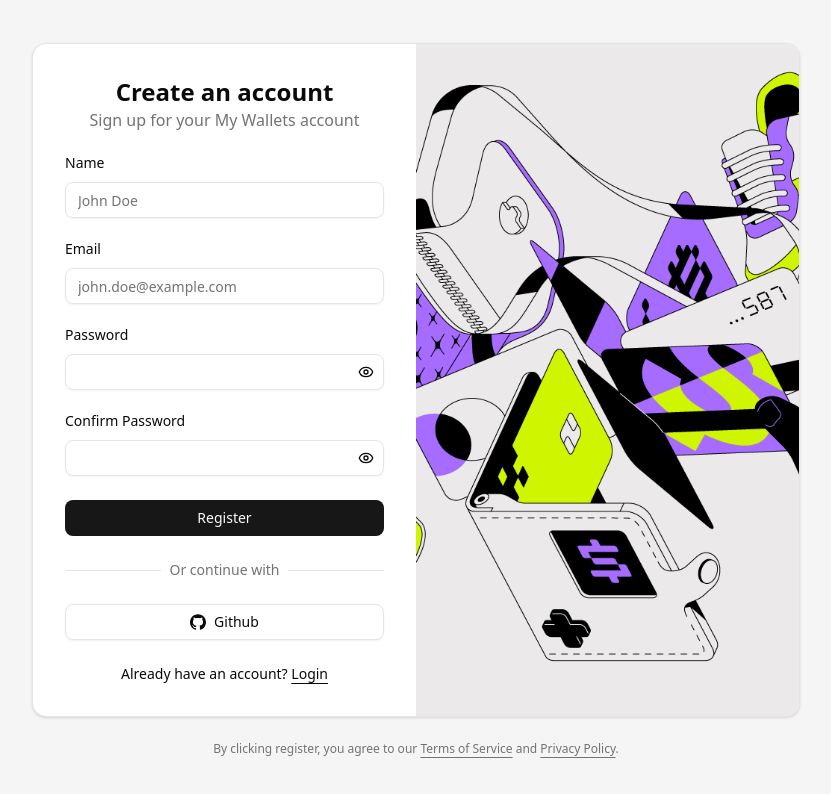
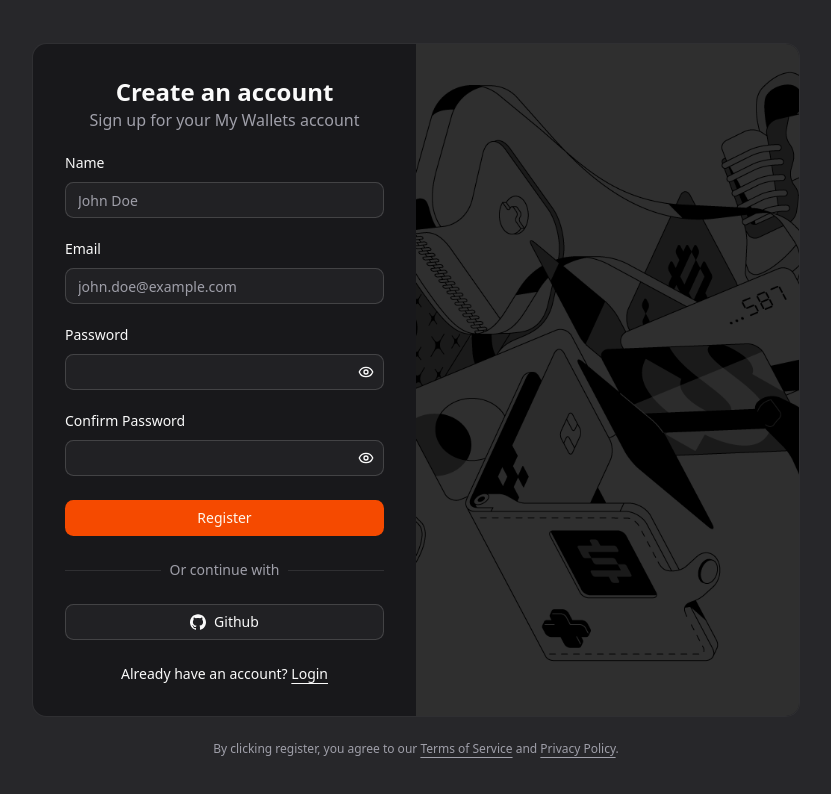
Before and after one commit to JoseMokeni/my-wallets-nextjs, a Next.js app: page /register in a window 1280 px wide. Shown: the top 794 px of the page, without its empty margins (224-1055 px from the left). Built offline with nearby package versions, Linux system fonts and the light colour scheme.

Commit message:
changed theme

```diff
--- a/app/(root)/balances/[id]/page.tsx
+++ b/app/(root)/balances/[id]/page.tsx
@@ -82,7 +82,7 @@ const Page = () => {
       </div>
 
       {filteredTransactions.length === 0 ? (
-        <p className="text-gray-500">No transactions found.</p>
+        <p className="text-muted-foregtound">No transactions found.</p>
       ) : null}
       <CreateTransactionDialog
         balance={balance}
--- a/app/(root)/balances/page.tsx
+++ b/app/(root)/balances/page.tsx
@@ -24,10 +24,10 @@ const Page = () => {
   return (
     <div className="w-full">
       <h1 className="text-2xl font-bold mb-4">Balances</h1>
-      <p className="text-gray-600">Manage your balances here.</p>
+      <p className="text-muted-foreground">Manage your balances here.</p>
       <CreateBalanceDialog onBalanceCreated={handleBalanceCreated} />
       {balances.length === 0 ? (
-        <p className="text-gray-500">No balances found.</p>
+        <p className="text-muted-foreground">No balances found.</p>
       ) : (
         <BalancesList balances={balances} />
       )}
--- a/app/(root)/categories/page.tsx
+++ b/app/(root)/categories/page.tsx
@@ -66,7 +66,7 @@ const Page = () => {
     <div className="w-full">
       <h1 className="text-2xl font-bold mb-4">Categories</h1>
       {categories.length === 0 ? (
-        <p className="text-gray-500">No categories found.</p>
+        <p className="text-muted-foreground">No categories found.</p>
       ) : null}
       <CreateCategoryDialog onCategoryCreated={handleCreateCategory} />
       <DataTable
--- a/app/globals.css
+++ b/app/globals.css
@@ -3,113 +3,126 @@
 
 @custom-variant dark (&:is(.dark *));
 
-@theme inline {
-  --color-background: var(--background);
-  --color-foreground: var(--foreground);
-  --font-sans: var(--font-geist-sans);
-  --font-mono: var(--font-geist-mono);
-  --color-sidebar-ring: var(--sidebar-ring);
-  --color-sidebar-border: var(--sidebar-border);
-  --color-sidebar-accent-foreground: var(--sidebar-accent-foreground);
-  --color-sidebar-accent: var(--sidebar-accent);
-  --color-sidebar-primary-foreground: var(--sidebar-primary-foreground);
-  --color-sidebar-primary: var(--sidebar-primary);
-  --color-sidebar-foreground: var(--sidebar-foreground);
-  --color-sidebar: var(--sidebar);
-  --color-chart-5: var(--chart-5);
-  --color-chart-4: var(--chart-4);
-  --color-chart-3: var(--chart-3);
-  --color-chart-2: var(--chart-2);
-  --color-chart-1: var(--chart-1);
-  --color-ring: var(--ring);
-  --color-input: var(--input);
-  --color-border: var(--border);
-  --color-destructive: var(--destructive);
-  --color-accent-foreground: var(--accent-foreground);
-  --color-accent: var(--accent);
-  --color-muted-foreground: var(--muted-foreground);
-  --color-muted: var(--muted);
-  --color-secondary-foreground: var(--secondary-foreground);
-  --color-secondary: var(--secondary);
-  --color-primary-foreground: var(--primary-foreground);
-  --color-primary: var(--primary);
-  --color-popover-foreground: var(--popover-foreground);
-  --color-popover: var(--popover);
-  --color-card-foreground: var(--card-foreground);
-  --color-card: var(--card);
-  --radius-sm: calc(var(--radius) - 4px);
-  --radius-md: calc(var(--radius) - 2px);
-  --radius-lg: var(--radius);
-  --radius-xl: calc(var(--radius) + 4px);
-}
-
 :root {
-  --radius: 0.625rem;
+  --radius: 0.65rem;
   --background: oklch(1 0 0);
-  --foreground: oklch(0.145 0 0);
+  --foreground: oklch(0.141 0.005 285.823);
   --card: oklch(1 0 0);
-  --card-foreground: oklch(0.145 0 0);
+  --card-foreground: oklch(0.141 0.005 285.823);
   --popover: oklch(1 0 0);
-  --popover-foreground: oklch(0.145 0 0);
-  --primary: oklch(0.205 0 0);
-  --primary-foreground: oklch(0.985 0 0);
-  --secondary: oklch(0.97 0 0);
-  --secondary-foreground: oklch(0.205 0 0);
-  --muted: oklch(0.97 0 0);
-  --muted-foreground: oklch(0.556 0 0);
-  --accent: oklch(0.97 0 0);
-  --accent-foreground: oklch(0.205 0 0);
+  --popover-foreground: oklch(0.141 0.005 285.823);
+  --primary: oklch(0.705 0.213 47.604);
+  --primary-foreground: oklch(0.98 0.016 73.684);
+  --secondary: oklch(0.967 0.001 286.375);
+  --secondary-foreground: oklch(0.21 0.006 285.885);
+  --muted: oklch(0.967 0.001 286.375);
+  --muted-foreground: oklch(0.552 0.016 285.938);
+  --accent: oklch(0.967 0.001 286.375);
+  --accent-foreground: oklch(0.21 0.006 285.885);
   --destructive: oklch(0.577 0.245 27.325);
-  --border: oklch(0.922 0 0);
-  --input: oklch(0.922 0 0);
-  --ring: oklch(0.708 0 0);
+  --border: oklch(0.92 0.004 286.32);
+  --input: oklch(0.92 0.004 286.32);
+  --ring: oklch(0.705 0.213 47.604);
   --chart-1: oklch(0.646 0.222 41.116);
   --chart-2: oklch(0.6 0.118 184.704);
   --chart-3: oklch(0.398 0.07 227.392);
   --chart-4: oklch(0.828 0.189 84.429);
   --chart-5: oklch(0.769 0.188 70.08);
   --sidebar: oklch(0.985 0 0);
-  --sidebar-foreground: oklch(0.145 0 0);
-  --sidebar-primary: oklch(0.205 0 0);
-  --sidebar-primary-foreground: oklch(0.985 0 0);
-  --sidebar-accent: oklch(0.97 0 0);
-  --sidebar-accent-foreground: oklch(0.205 0 0);
-  --sidebar-border: oklch(0.922 0 0);
-  --sidebar-ring: oklch(0.708 0 0);
+  --sidebar-foreground: oklch(0.141 0.005 285.823);
+  --sidebar-primary: oklch(0.705 0.213 47.604);
+  --sidebar-primary-foreground: oklch(0.98 0.016 73.684);
+  --sidebar-accent: oklch(0.967 0.001 286.375);
+  --sidebar-accent-foreground: oklch(0.21 0.006 285.885);
+  --sidebar-border: oklch(0.92 0.004 286.32);
+  --sidebar-ring: oklch(0.705 0.213 47.604);
 }
 
 .dark {
-  --background: oklch(0.145 0 0);
+  --background: oklch(0.141 0.005 285.823);
   --foreground: oklch(0.985 0 0);
-  --card: oklch(0.205 0 0);
+  --card: oklch(0.21 0.006 285.885);
   --card-foreground: oklch(0.985 0 0);
-  --popover: oklch(0.205 0 0);
+  --popover: oklch(0.21 0.006 285.885);
   --popover-foreground: oklch(0.985 0 0);
-  --primary: oklch(0.922 0 0);
-  --primary-foreground: oklch(0.205 0 0);
-  --secondary: oklch(0.269 0 0);
+  --primary: oklch(0.646 0.222 41.116);
+  --primary-foreground: oklch(0.98 0.016 73.684);
+  --secondary: oklch(0.274 0.006 286.033);
   --secondary-foreground: oklch(0.985 0 0);
-  --muted: oklch(0.269 0 0);
-  --muted-foreground: oklch(0.708 0 0);
-  --accent: oklch(0.269 0 0);
+  --muted: oklch(0.274 0.006 286.033);
+  --muted-foreground: oklch(0.705 0.015 286.067);
+  --accent: oklch(0.274 0.006 286.033);
   --accent-foreground: oklch(0.985 0 0);
   --destructive: oklch(0.704 0.191 22.216);
   --border: oklch(1 0 0 / 10%);
   --input: oklch(1 0 0 / 15%);
-  --ring: oklch(0.556 0 0);
+  --ring: oklch(0.646 0.222 41.116);
   --chart-1: oklch(0.488 0.243 264.376);
   --chart-2: oklch(0.696 0.17 162.48);
   --chart-3: oklch(0.769 0.188 70.08);
   --chart-4: oklch(0.627 0.265 303.9);
   --chart-5: oklch(0.645 0.246 16.439);
-  --sidebar: oklch(0.205 0 0);
+  --sidebar: oklch(0.21 0.006 285.885);
   --sidebar-foreground: oklch(0.985 0 0);
-  --sidebar-primary: oklch(0.488 0.243 264.376);
-  --sidebar-primary-foreground: oklch(0.985 0 0);
-  --sidebar-accent: oklch(0.269 0 0);
+  --sidebar-primary: oklch(0.646 0.222 41.116);
+  --sidebar-primary-foreground: oklch(0.98 0.016 73.684);
+  --sidebar-accent: oklch(0.274 0.006 286.033);
   --sidebar-accent-foreground: oklch(0.985 0 0);
   --sidebar-border: oklch(1 0 0 / 10%);
-  --sidebar-ring: oklch(0.556 0 0);
+  --sidebar-ring: oklch(0.646 0.222 41.116);
+}
+
+@theme inline {
+  --color-background: var(--background);
+  --color-foreground: var(--foreground);
+  --color-card: var(--card);
+  --color-card-foreground: var(--card-foreground);
+  --color-popover: var(--popover);
+  --color-popover-foreground: var(--popover-foreground);
+  --color-primary: var(--primary);
+  --color-primary-foreground: var(--primary-foreground);
+  --color-secondary: var(--secondary);
+  --color-secondary-foreground: var(--secondary-foreground);
+  --color-muted: var(--muted);
+  --color-muted-foreground: var(--muted-foreground);
+  --color-accent: var(--accent);
+  --color-accent-foreground: var(--accent-foreground);
+  --color-destructive: var(--destructive);
+  --color-destructive-foreground: var(--destructive-foreground);
+  --color-border: var(--border);
+  --color-input: var(--input);
+  --color-ring: var(--ring);
+  --color-chart-1: var(--chart-1);
+  --color-chart-2: var(--chart-2);
+  --color-chart-3: var(--chart-3);
+  --color-chart-4: var(--chart-4);
+  --color-chart-5: var(--chart-5);
+  --color-sidebar: var(--sidebar);
+  --color-sidebar-foreground: var(--sidebar-foreground);
+  --color-sidebar-primary: var(--sidebar-primary);
+  --color-sidebar-primary-foreground: var(--sidebar-primary-foreground);
+  --color-sidebar-accent: var(--sidebar-accent);
+  --color-sidebar-accent-foreground: var(--sidebar-accent-foreground);
+  --color-sidebar-border: var(--sidebar-border);
+  --color-sidebar-ring: var(--sidebar-ring);
+
+  --font-sans: var(--font-sans);
+  --font-mono: var(--font-mono);
+  --font-serif: var(--font-serif);
+
+  --radius-sm: calc(var(--radius) - 4px);
+  --radius-md: calc(var(--radius) - 2px);
+  --radius-lg: var(--radius);
+  --radius-xl: calc(var(--radius) + 4px);
+
+  --shadow-2xs: var(--shadow-2xs);
+  --shadow-xs: var(--shadow-xs);
+  --shadow-sm: var(--shadow-sm);
+  --shadow: var(--shadow);
+  --shadow-md: var(--shadow-md);
+  --shadow-lg: var(--shadow-lg);
+  --shadow-xl: var(--shadow-xl);
+  --shadow-2xl: var(--shadow-2xl);
 }
 
 @layer base {
--- a/app/layout.tsx
+++ b/app/layout.tsx
@@ -13,7 +13,7 @@ export default function RootLayout({
 }>) {
   return (
     <html lang="en">
-      <body>{children}</body>
+      <body className="dark">{children}</body>
     </html>
   );
 }
```
Also changed, not shown: 1 other file (tests, documents, lock files or other folders).
